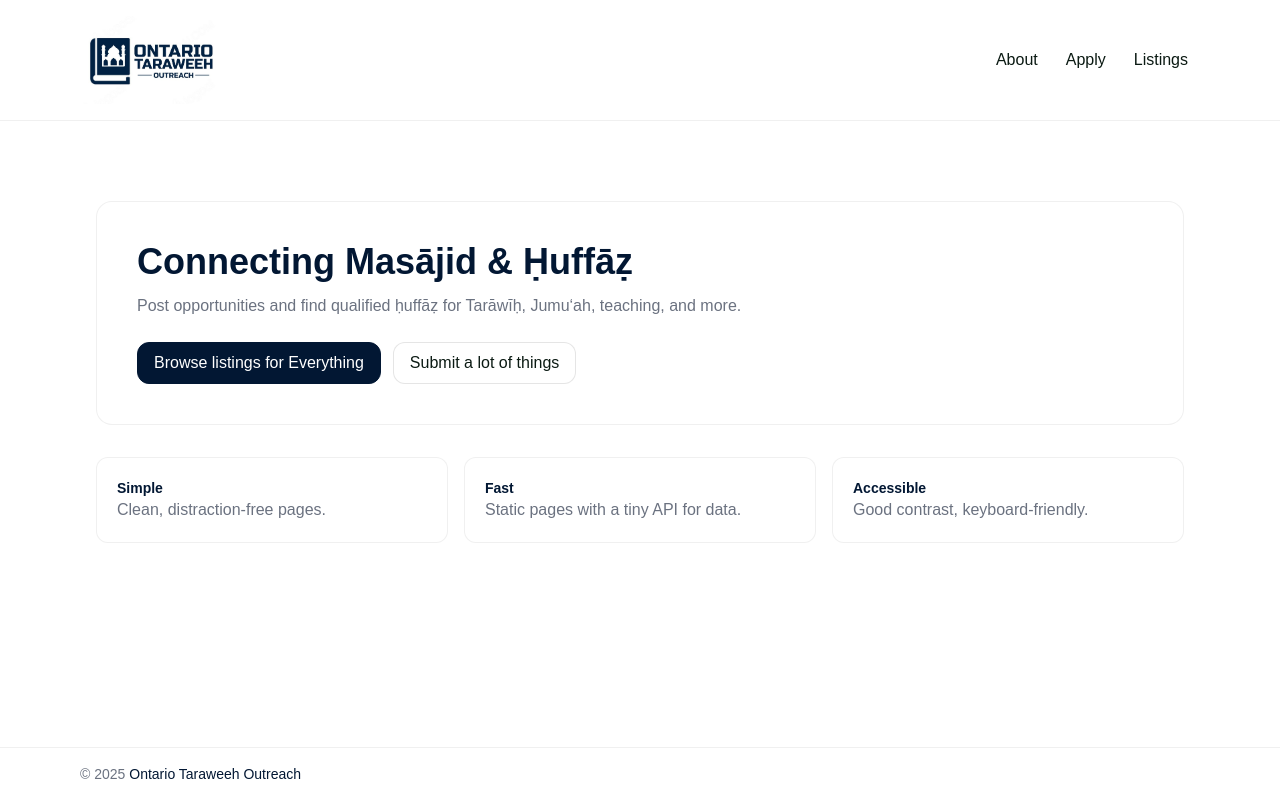
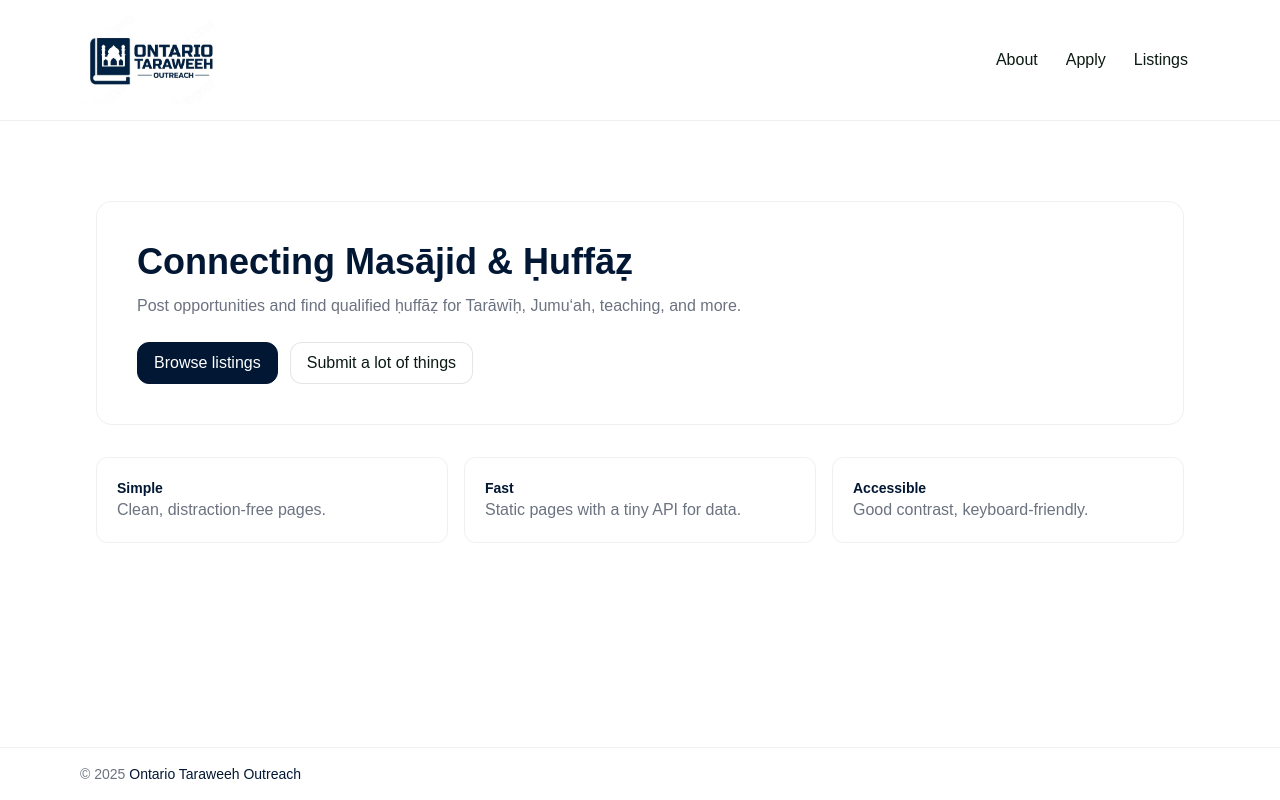
Before and after one commit to Zaydqadri/OTO_Web_Dev, a Next.js app: page / in a window 1280 px wide. Built offline with nearby package versions, Linux system fonts and the light colour scheme.

Commit message:
Update Homepage

```diff
--- a/src/pages/index.tsx
+++ b/src/pages/index.tsx
@@ -12,7 +12,7 @@ export default function Home() {
         <div className="mt-6 flex flex-wrap gap-3">
           <a href="/listings"
              className="inline-flex items-center rounded-xl border border-[var(--brand)] bg-[var(--brand)] px-4 py-2 text-white">
-            Browse listings for Everything
+            Browse listings
           </a>
           <a href="/apply"
              className="inline-flex items-center rounded-xl border border-[color:rgb(0_0_0_/_0.10)] bg-white px-4 py-2 text-[var(--ink)] hover:bg-[var(--brand-50)]">
```
